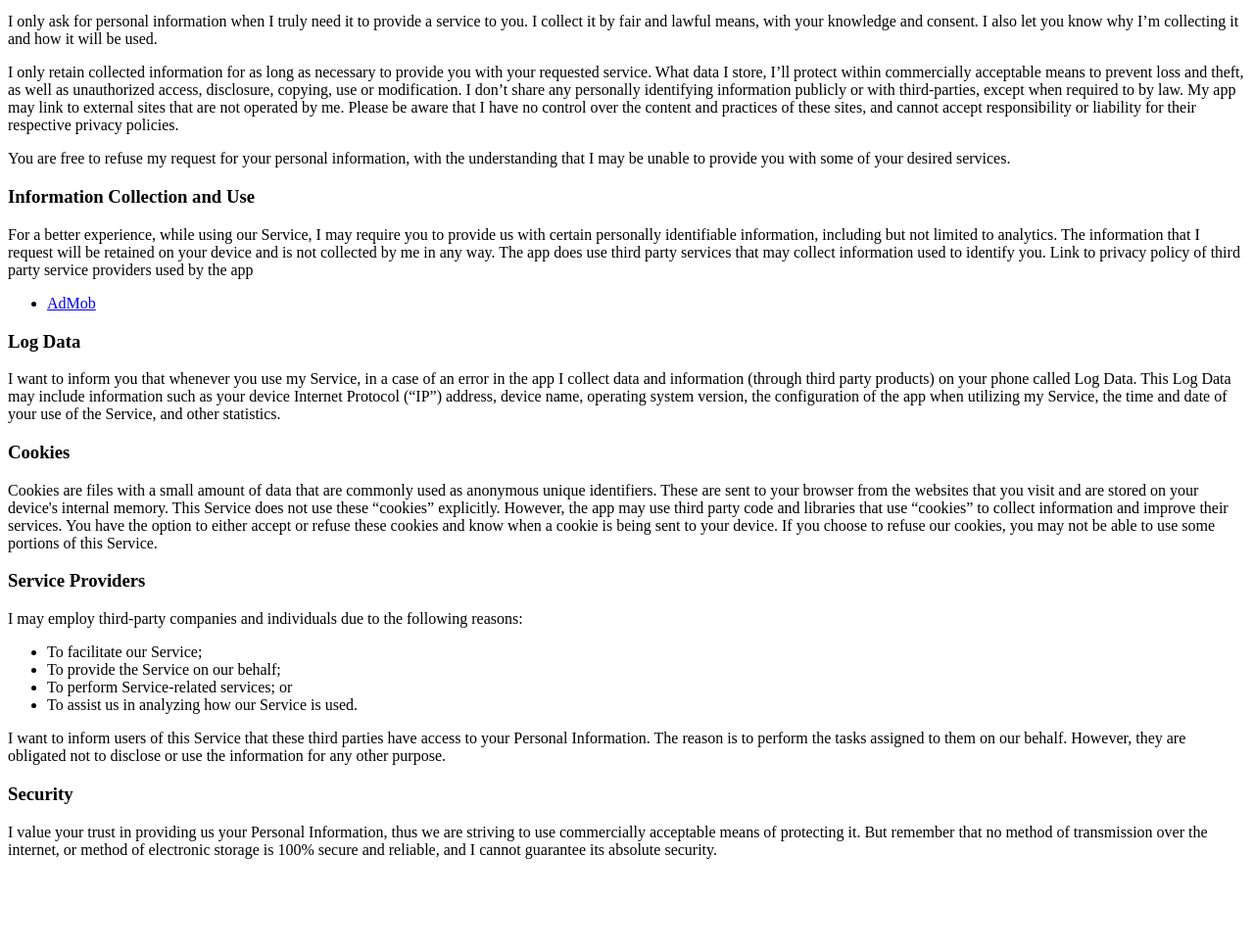
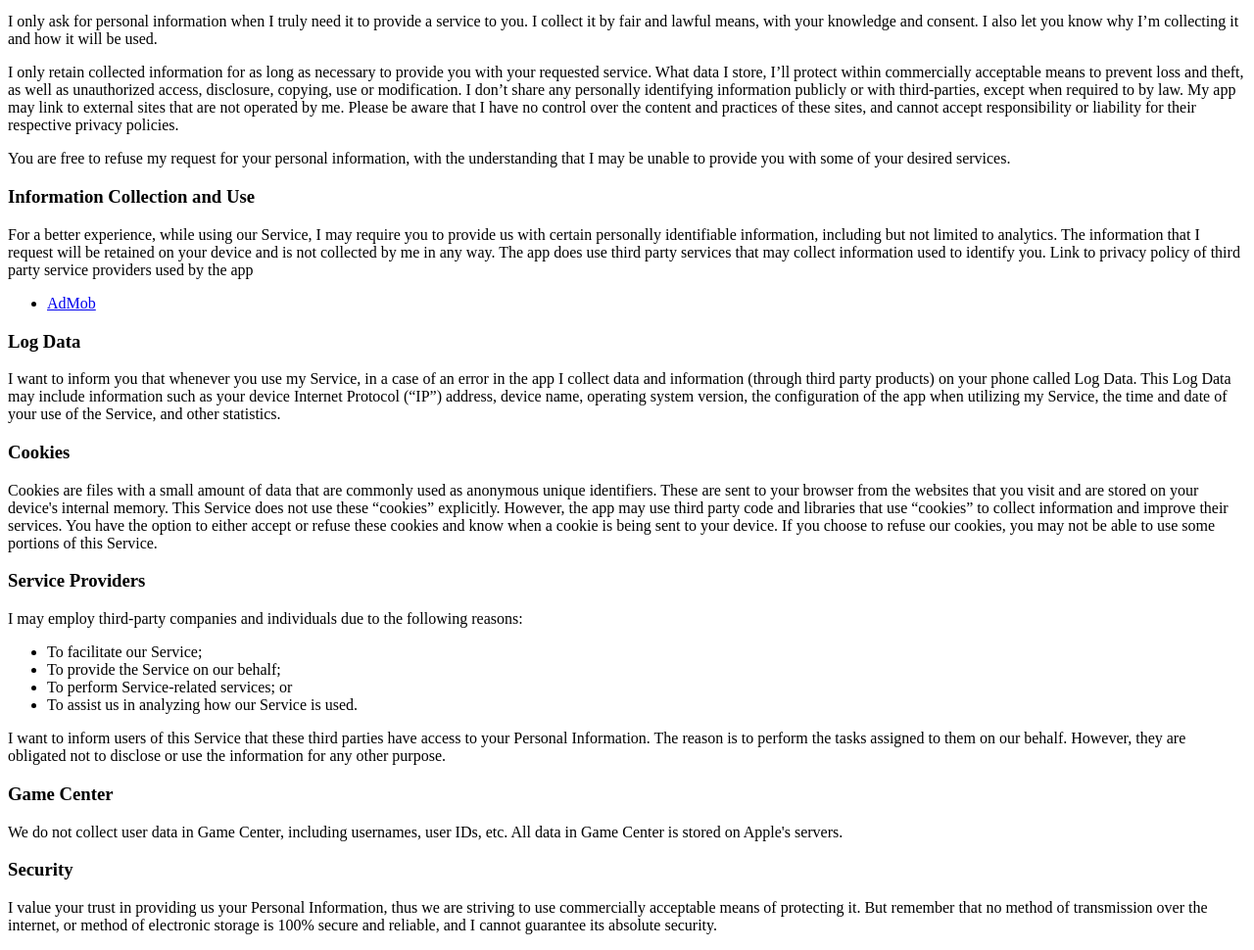
Before and after one commit to dz1992dz/dz1992dz.github.io, a plain HTML site: page pp/puzlinko_policy_en.html in a window 1280 px wide. Shown: the part 87-1057 px from the top of the page at 98% size. Before the commit the page ends 980 px from the top, so only its background shows below. Drawn offline with Linux system fonts and the light colour scheme.

Commit message:
Update puzlinko_policy_en.html

```diff
--- a/pp/puzlinko_policy_en.html
+++ b/pp/puzlinko_policy_en.html
@@ -41,10 +41,10 @@ This Service does not use these “cookies” explicitly. However, the app may u
 <p>
 I want to inform users of this Service that these third parties have access to your Personal Information. The reason is to perform the tasks assigned to them on our behalf. However, they are obligated not to disclose or use the information for any other purpose.
 </p>
-
+<h3>Game Center</h3>
+<p>We do not collect user data in Game Center, including usernames, user IDs, etc. All data in Game Center is stored on Apple's servers.</p>
 <h3>Security</h3>
 <p>I value your trust in providing us your Personal Information, thus we are striving to use commercially acceptable means of protecting it. But remember that no method of transmission over the internet, or method of electronic storage is 100% secure and reliable, and I cannot guarantee its absolute security.</p>
 
-
 </body>
 </html>
```
